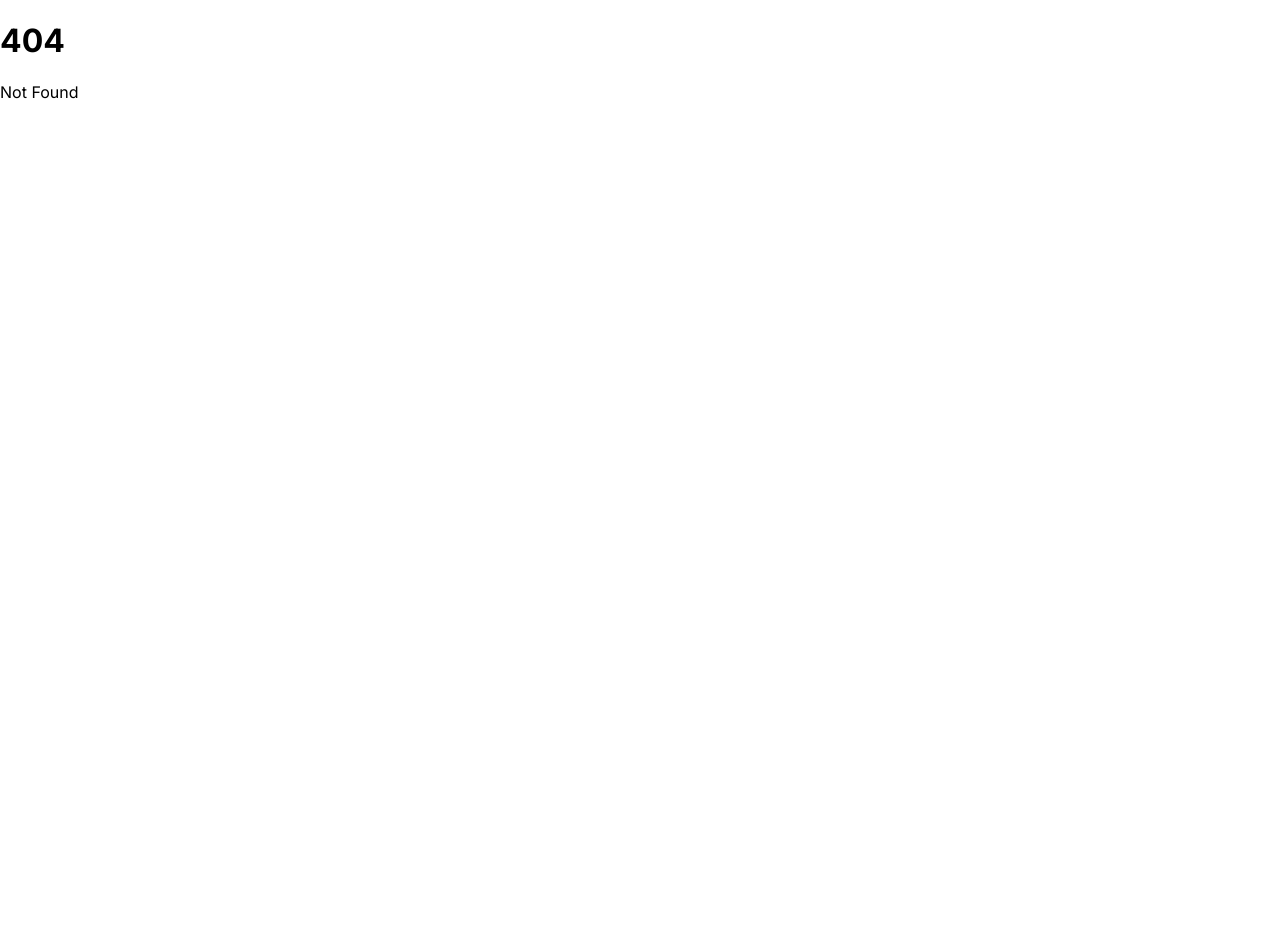
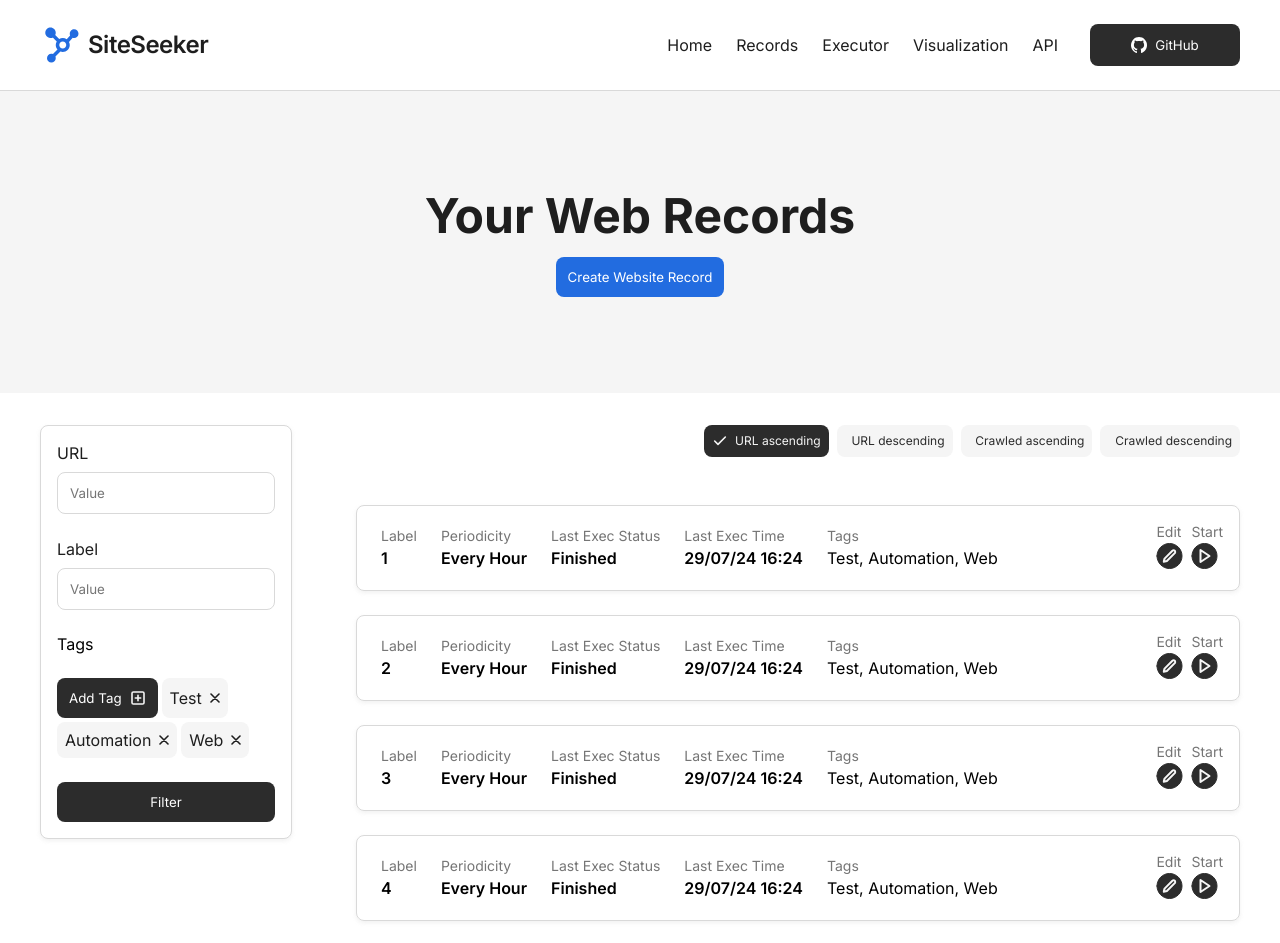
Before and after one commit to MiraZzle/site-seeker, a SvelteKit app in the folder frontend/: page /web/records in a window 1280 px wide. Before the commit this address had no page. Shown: the top 943 px of the page. Before the commit the page ends 800 px from the top, so only its background shows below. Built offline with nearby package versions, Linux system fonts and the light colour scheme.

Commit message:
feat: sort options

```diff
--- /dev/null
+++ b/frontend/src/components/utils/SortOptions.svelte
@@ -0,0 +1,52 @@
+<script lang="ts">
+    import Check from "./icons/Check.svelte";
+
+    export let options: string[] = [];
+    export let selectedOption: string;
+    export let onSelect: (option: string) => void;
+
+    function handleSelect(option: string) {
+        if (option !== selectedOption) {
+            onSelect(option);
+        }
+    }
+</script>
+
+<div class="sorting-options">
+    {#each options as option}
+        <button
+            class="sorting-button {selectedOption === option ? 'active' : ''}"
+            on:click={() => handleSelect(option)}>
+            {#if selectedOption === option}
+                <Check/>
+            {/if}
+            &nbsp;
+            {option}
+        </button>
+    {/each}
+</div>
+
+<style lang="scss">
+    @import '../../styles/variables.scss';
+
+    .sorting-options {
+        display: flex;
+        gap: 8px;
+    }
+
+    .sorting-button {
+        display: flex;
+        align-items: center;
+        padding: 8px;
+        background-color: $c-gray-bg;
+        color: $c-gray-dark;
+        border-radius: 8px;
+        cursor: pointer;
+        font-size: 12px;
+
+        &.active {
+            background-color: $c-gray-dark;
+            color: $c-gray-bg;
+        }
+    }
+</style>
--- /dev/null
+++ b/frontend/src/routes/components/sort_options/+page.svelte
@@ -0,0 +1,32 @@
+<script lang="ts">
+    import SortOptions from '$components/utils/SortOptions.svelte';
+    import { writable } from 'svelte/store';
+
+    const sortingOptions = [
+        'URL ascending',
+        'URL descending',
+        'Crawled ascending',
+        'Crawled descending'
+    ];
+
+    let selectedOption = writable(sortingOptions[0]);
+
+    function handleSelect(option: string) {
+        selectedOption.set(option);
+    }
+</script>
+
+<div class="sorting-options">
+    <SortOptions options={sortingOptions} bind:selectedOption={$selectedOption} onSelect={handleSelect} />
+    <h2>Selected: {$selectedOption}</h2>
+</div>
+
+<style lang="scss">
+    .sorting-options {
+        margin: 16px;
+        display: flex;
+        gap: 8px;
+        align-items: center;
+        flex-direction: column;
+    }
+</style>
--- /dev/null
+++ b/frontend/src/routes/web/records/+page.svelte
@@ -0,0 +1,146 @@
+<script lang="ts">
+    import Header from "$components/elements/typography/Header.svelte";
+    import Navbar from "$components/web/Navbar.svelte";
+    import Footer from "$components/web/Footer.svelte";
+    import Button from "$components/elements/typography/Button.svelte";
+    import SortOptions from "$components/utils/SortOptions.svelte";
+    import RecordCard from "$components/elements/RecordCard.svelte";
+    import Card from "$components/utils/Card.svelte";
+    import TextInput from "$components/utils/TextInput.svelte";
+    import PaginationBar from "$components/elements/PaginationBar.svelte";
+    import TagButton from "$components/utils/TagButton.svelte";
+    import Tag from "$components/utils/Tag.svelte";
+
+    import { writable } from 'svelte/store';
+    import { onMount } from 'svelte';
+
+    let currentPage: number = 1;
+    const dummyRecords : any[] = [
+        1,2,3,4,5,6,7,8,9
+    ]
+
+    let tags : any[] = ["Test", "Automation", "Web"];
+
+    function removeTag(tagName: string) {
+        console.log('Removing tag', tagName);
+        tags = tags.filter(tag => tag !== tagName);
+    }
+
+    let totalRecords = dummyRecords.length;
+
+    const sortingOptions = [
+        'URL ascending',
+        'URL descending',
+        'Crawled ascending',
+        'Crawled descending'
+    ];
+
+    let selectedOption = writable(sortingOptions[0]);
+
+    function handleSelect(option: string) {
+        selectedOption.set(option);
+    }
+
+    let displayedRecords : any[] = [];
+
+    function loadRecords(newPage: number) {
+        console.log('Loading records');
+        currentPage = newPage;
+        console.log('Current page', currentPage);
+        let topRange = currentPage * 5 < totalRecords ? currentPage * 5 : totalRecords;
+        displayedRecords = dummyRecords.slice((currentPage - 1) * 5, topRange);
+        console.log(displayedRecords);
+        return displayedRecords;
+    }
+
+
+    onMount(() => {
+        loadRecords(currentPage);
+    });
+</script>
+
+<Navbar />
+<div class="records-cta">
+    <Header type={3}> Your Web Records </Header>
+    <Button type="primary"> Create Website Record </Button>
+</div>
+<div class="records-view">
+    <Card>
+        <TextInput description="URL" id="url"/>
+        <TextInput description="Label" id="label"/>
+        Tags
+        <div class="records-view__tags">
+            <TagButton/>
+            {#each tags as tag}
+                <Tag name={tag} removeTagAction={removeTag}/>
+            {/each}
+        </div>
+        <Button type="dark"> Filter </Button>
+    </Card>
+    <div class="records-view__pagination-container">
+        <div class="records-view__pagination-container__sorting">
+            <SortOptions options={sortingOptions} bind:selectedOption={$selectedOption} onSelect={handleSelect} />
+        </div>
+        <div class="records-view__pagination-container__records">
+            {#each displayedRecords as record}
+                <RecordCard label={record}/>
+            {/each}
+        </div>
+        <div class="records-view__pagination-container__bar">
+            <PaginationBar perPage={5} currentPage={currentPage} records={dummyRecords} onPageChange={loadRecords}/>
+        </div>
+    </div>
+</div>
+<Footer />
+
+<style lang="scss">
+    @import '../../../styles/variables.scss';
+
+    .records-cta {
+        display: flex;
+        flex-direction: column;
+        justify-content: center;
+        align-items: center;
+        padding: 96px 0;
+        background-color: $c-gray-bg;
+        gap: 12px;
+    }
+
+    .records-view {
+        margin: auto;
+        max-width: 1200px;
+        display: flex;
+        padding: 32px;
+        gap: 64px;
+        flex-direction: row;
+
+        &__tags {
+            display: flex;
+            gap: 4px;
+            flex-wrap: wrap;
+        }
+
+        &__pagination-container {
+            display: flex;
+            flex-direction: column;
+            gap: 48px;
+            width: 100%;
+
+            &__sorting {
+                display: flex;
+                justify-content: flex-end;
+            }
+
+            &__records {
+                display: flex;
+                flex-direction: column;
+                gap: 24px;
+            }
+
+            &__bar {
+                display: flex;
+                justify-content: center;
+            }
+        }
+    }
+</style>
```
Also changed, not shown: frontend/src/lib/types/record.ts (added, +7 -0 lines), frontend/src/routes/+page.svelte (+57 -2 lines), frontend/static/assets/morpheus.png (deleted).
